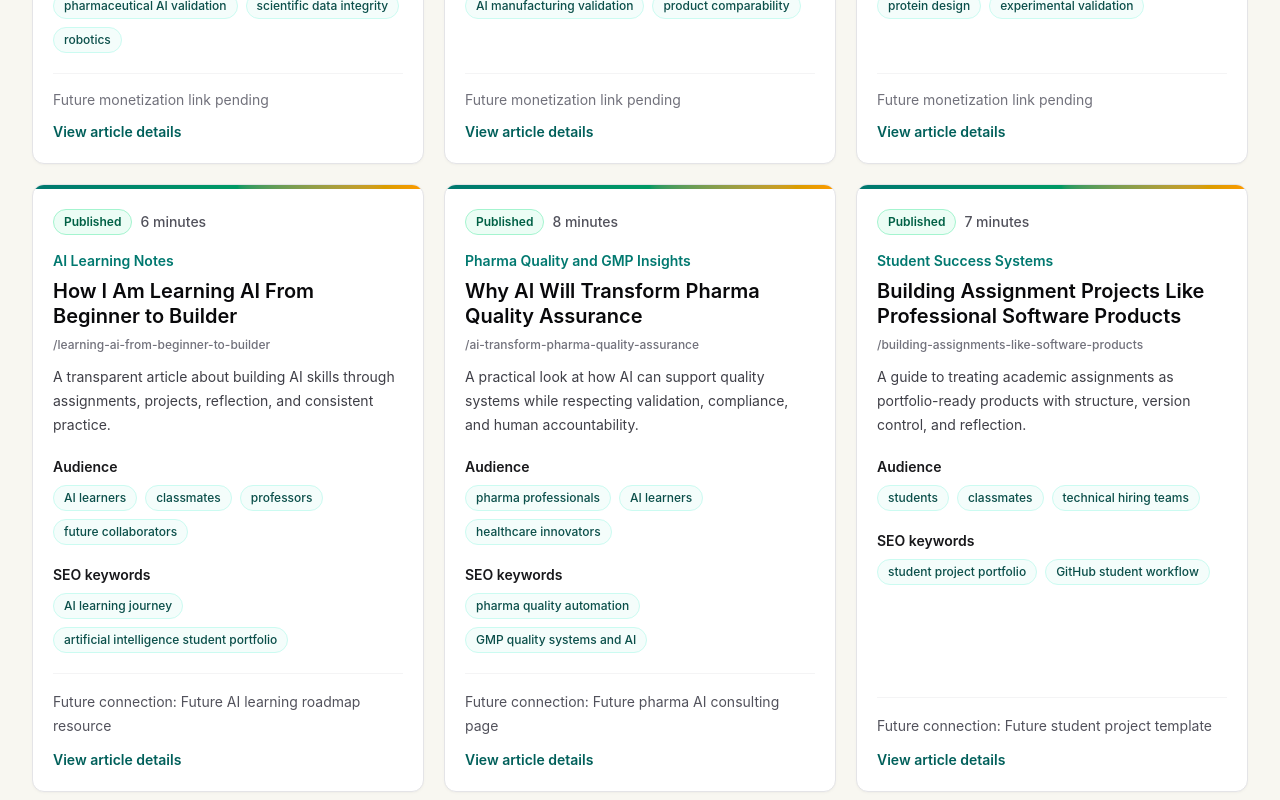
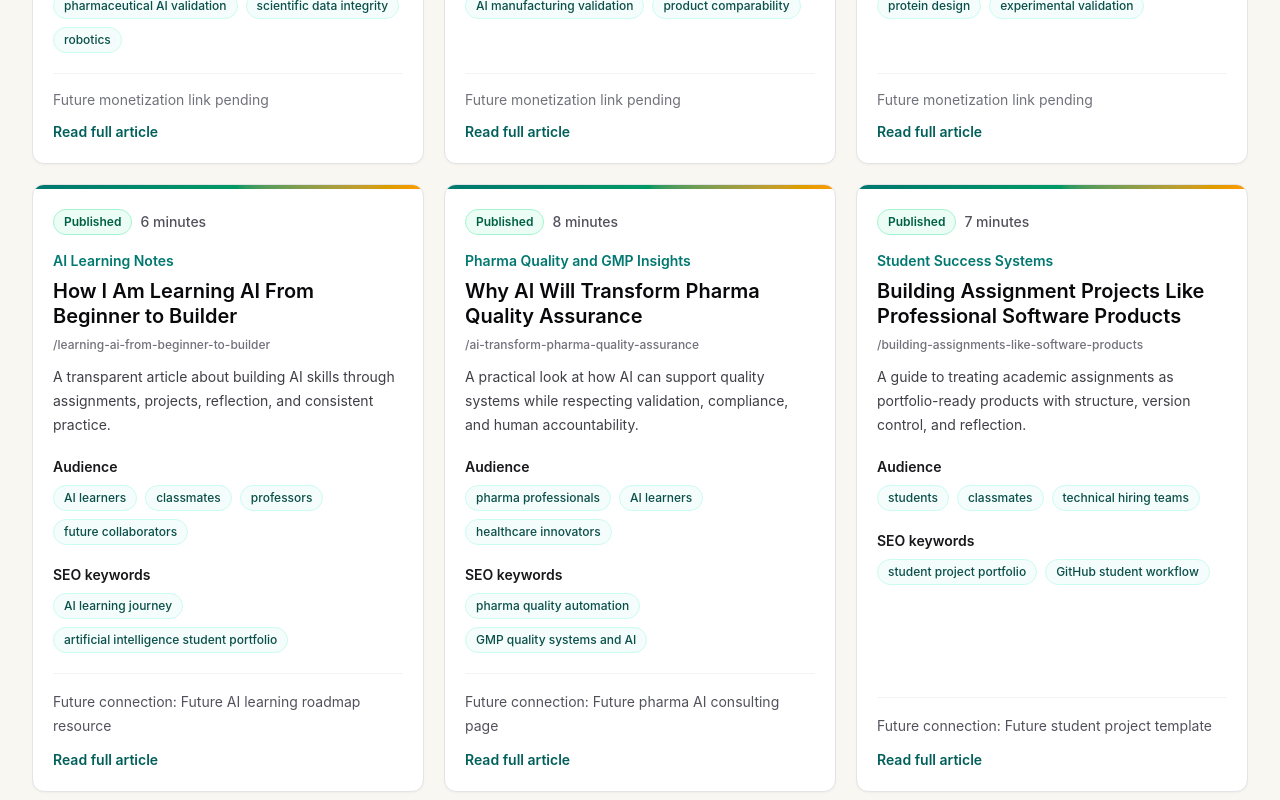
Before and after one commit to IdrisJunaidAI/junaidris.com, a Next.js app: page / in a window 1280 px wide. Shown: the part 4140-4940 px from the top of the page. Built offline with nearby package versions, Linux system fonts and the light colour scheme; no server answers.

Commit message:
Use reader friendly full article links

```diff
--- a/src/components/cards/article-card.tsx
+++ b/src/components/cards/article-card.tsx
@@ -46,7 +46,7 @@ export function ArticleCard({ article, detailHref }: ArticleCardProps) {
               className="mt-3 inline-flex text-sm font-semibold text-teal-800 transition hover:text-teal-950"
               href={detailHref}
             >
-              View article details
+              {article.status === "published" ? "Read full article" : "View article details"}
             </Link>
           ) : null}
         </div>
```
